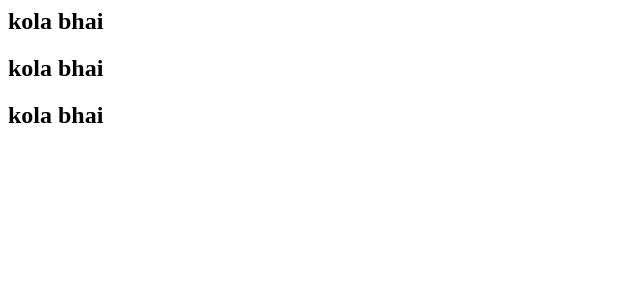
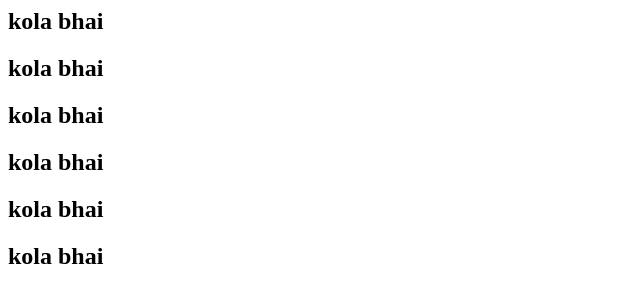
Before and after one commit to thoiba7/trax, a plain HTML site: page index.html in a window 1280 px wide. Shown: the whole page, without its empty margins (0-640 px from the left). Drawn offline with Linux system fonts and the light colour scheme.

Commit message:
added file called index.html and homepage.html

```diff
--- a/index.html
+++ b/index.html
@@ -1,3 +1,7 @@
 <h2> kola bhai </h2>
 <h2> kola bhai </h2>
 <h2> kola bhai </h2>
+
+<h2> kola bhai </h2>
+<h2> kola bhai </h2>
+<h2> kola bhai </h2>
```
Also changed, not shown: homepage.html (added, +1 -0 lines).
